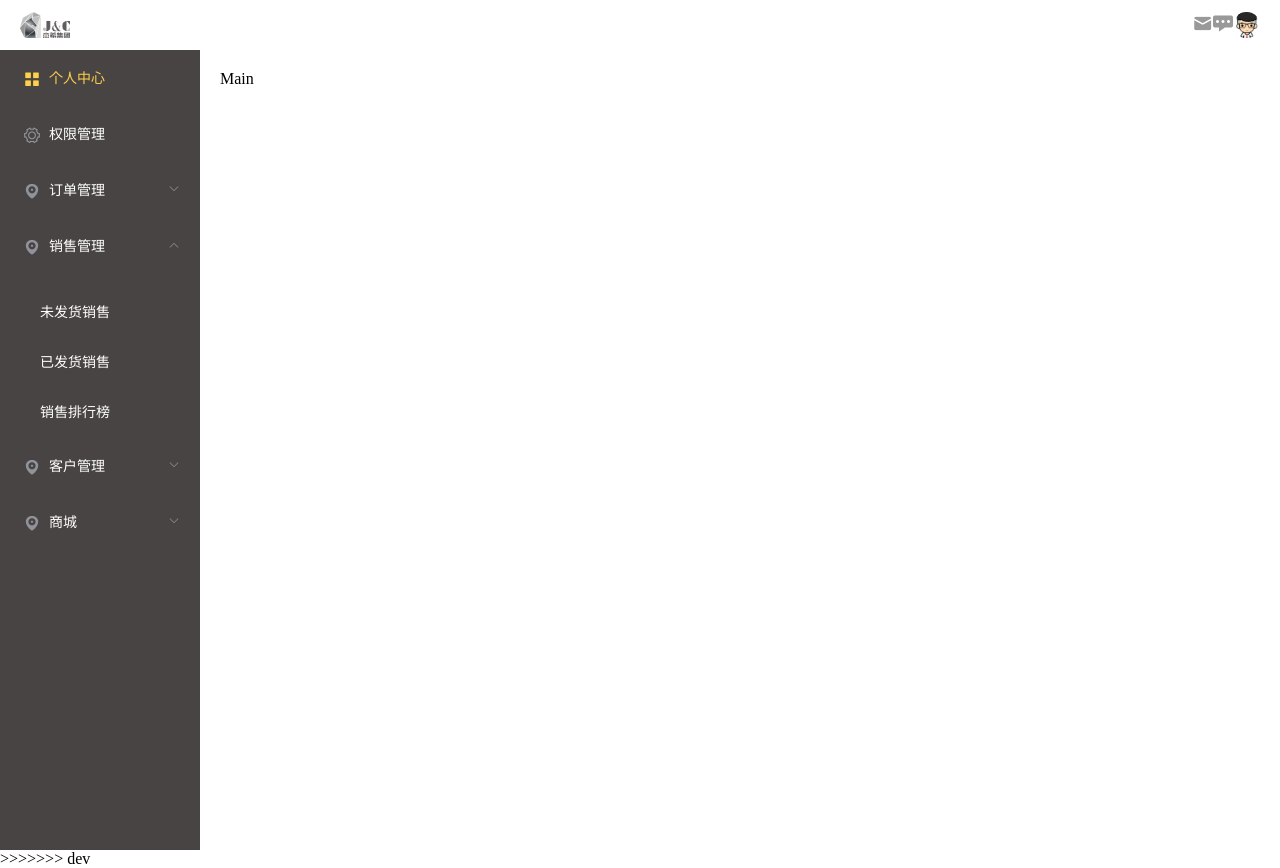
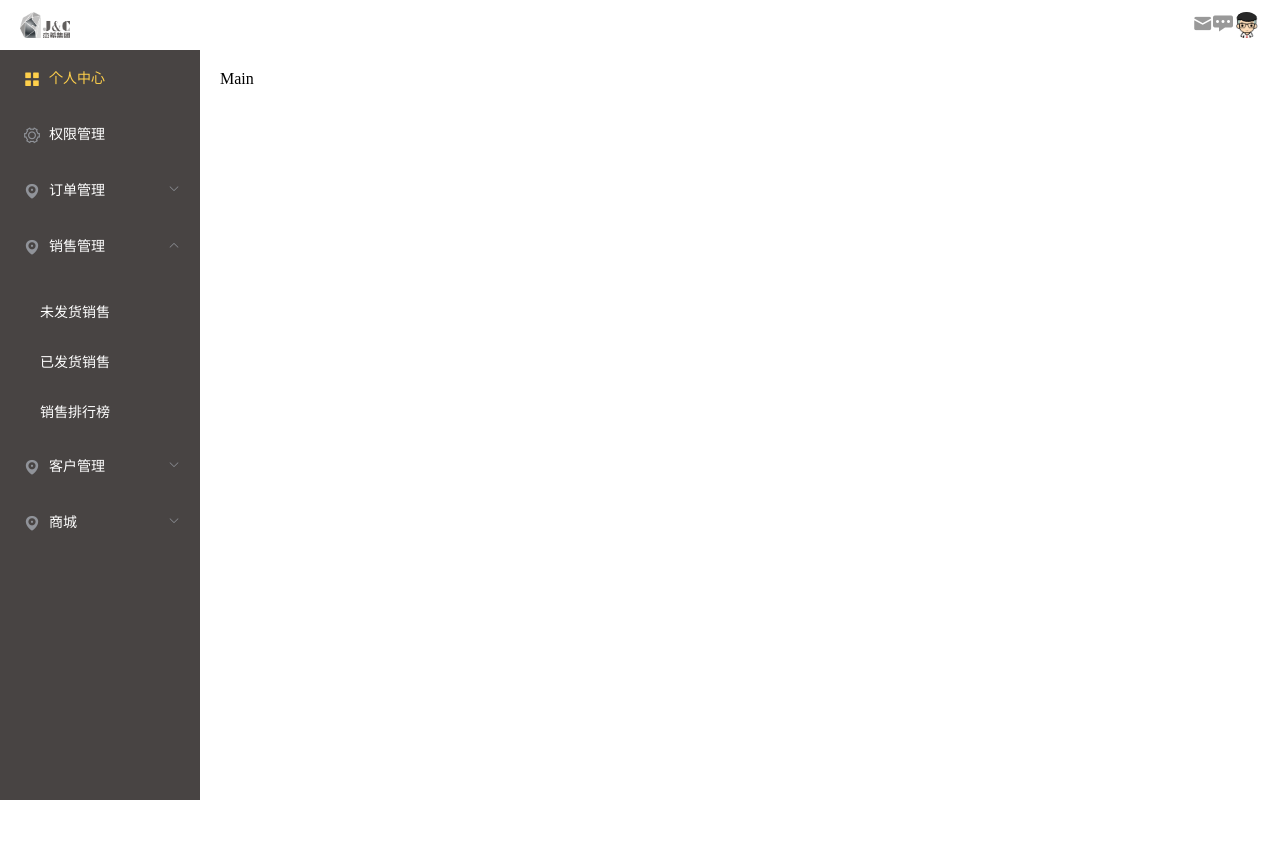
Before and after one commit to jakeliyw/jesse-admin, a Vue app: page / in a window 1280 px wide. After the commit the page ends 800 px from the top, so only its background shows below. Built offline with nearby package versions, Linux system fonts and the light colour scheme.

Commit message:
'侧边栏初始化'

```diff
--- a/src/views/Home.vue
+++ b/src/views/Home.vue
@@ -1,6 +1,5 @@
 <template>
-  <div class="home">
-    <el-container>
+    <el-container class="home-container">
       <el-header height="50px">
         <img :src="require('@/assets/logo/logo.png')" alt="logo" class="logo">
         <div class="information">
@@ -78,8 +77,6 @@
         <el-main>Main</el-main>
       </el-container>
     </el-container>
->>>>>>> dev
-  </div>
 </template>
 
 <script>
@@ -102,9 +99,11 @@ export default {
 .el-container {
   height: 100%;
 }
+.home-container{
+  height: 100vh;
+}
 .el-aside {
   background-color: #484443;
-  height: 100vh;
 }
 .information{
   display: flex;
```
